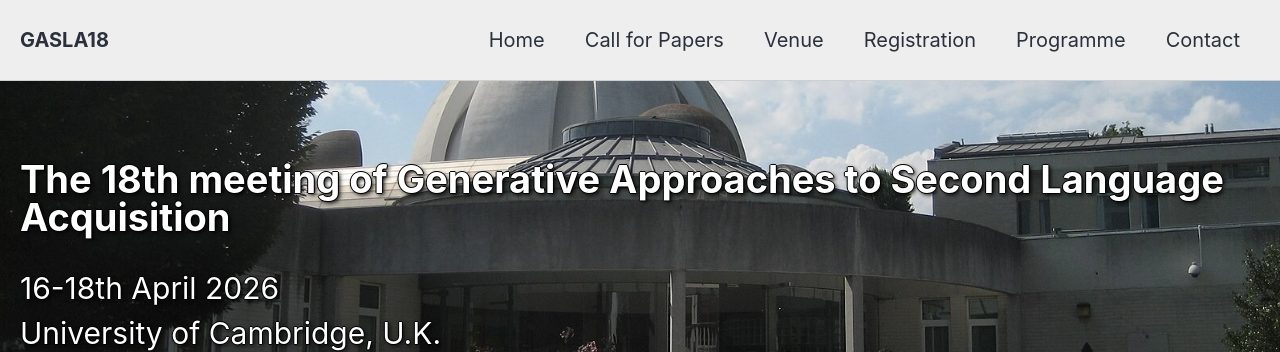
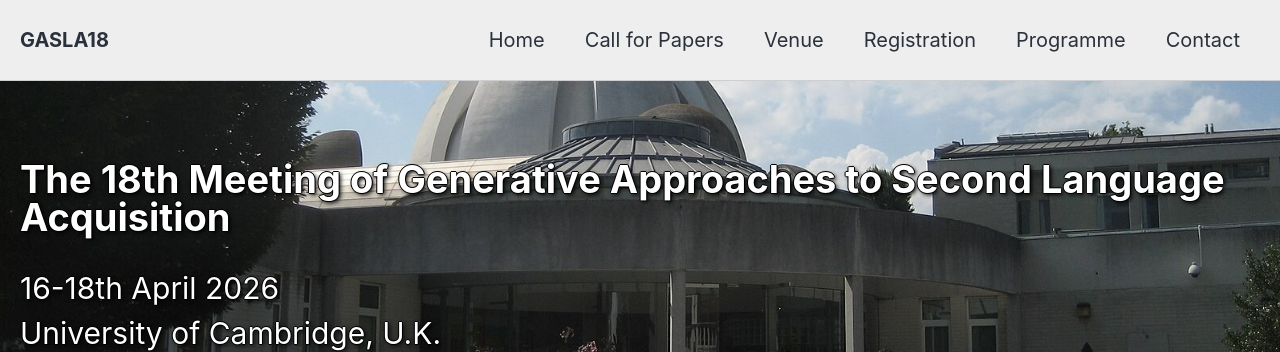
Before and after one commit to roryleung/GASLA18, a Jekyll site: the page built from _pages/registration.md, in a window 1280 px wide. Shown: the top 352 px of the page. Built offline with Jekyll 4.4.1, drawn with Linux system fonts in a browser that asks for light colours; cached includes are drawn as plain includes; nearby versions of some CDN libraries.

```diff
--- a/_pages/registration.md
+++ b/_pages/registration.md
@@ -1,5 +1,5 @@
 ---
-title: "The 18th meeting of Generative Approaches to Second Language Acquisition           "
+title: "The 18th Meeting of Generative Approaches to Second Language Acquisition           "
 layout: splash
 permalink: /registration/
 header:
```
